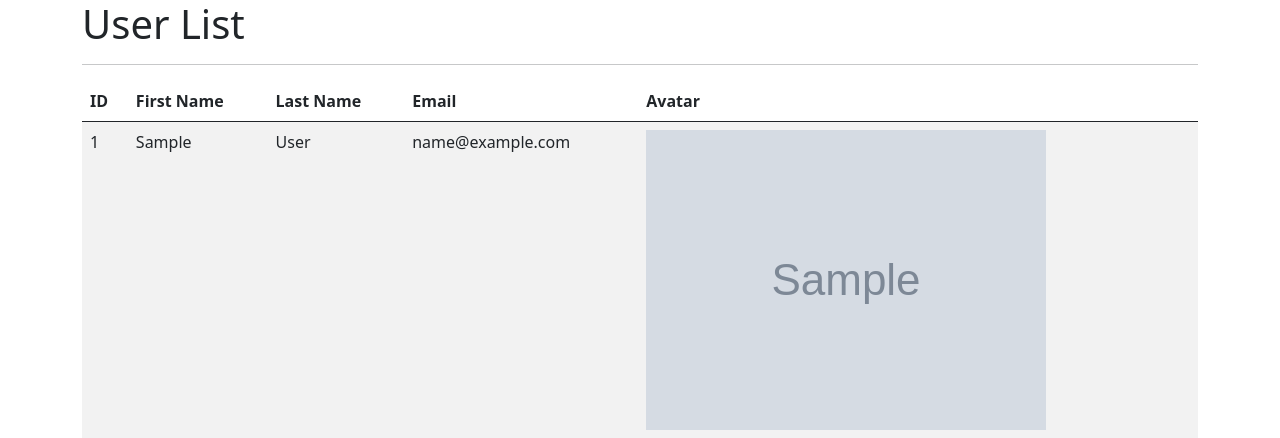
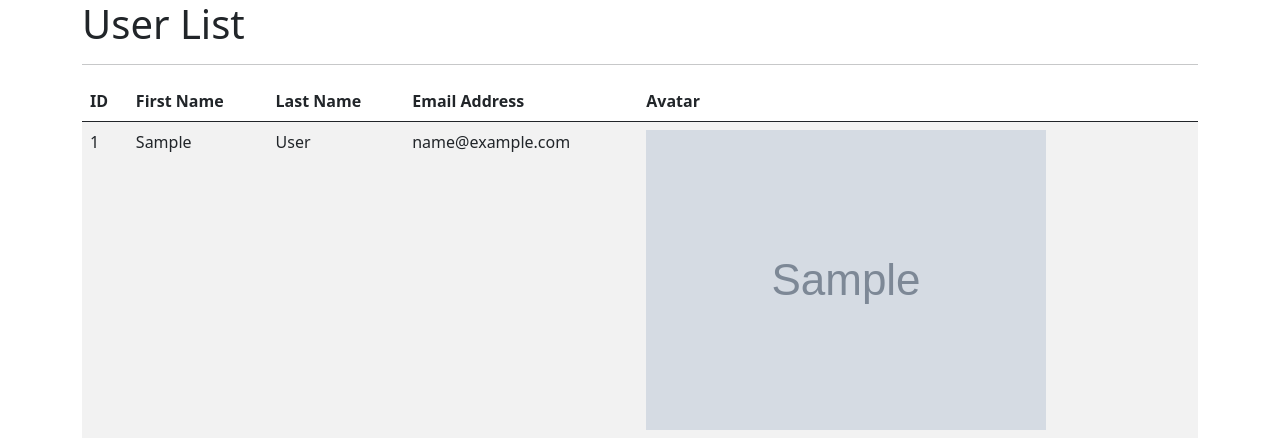
Before and after one commit to hesamhe/sf-coding-challenge, a Flask app: page / in a window 1280 px wide. Shown: the top 438 px of the page. Run offline with Flask 2, Linux system fonts and the light colour scheme; grey boxes marked "Sample" are stand-in pictures; a database or web service that is not in the repository returns one stand-in record (values such as "Sample title"); data that the repository does not hold is empty; some libraries are stand-ins or nearby versions.

Commit message:
Update email title

```diff
--- a/templates/home.html
+++ b/templates/home.html
@@ -7,7 +7,7 @@
         <th>ID</th>
         <th>First Name</th>
         <th>Last Name</th>
-        <th>Email</th>
+        <th>Email Address</th>
         <th>Avatar</th>
       </tr>
     </thead>
```
